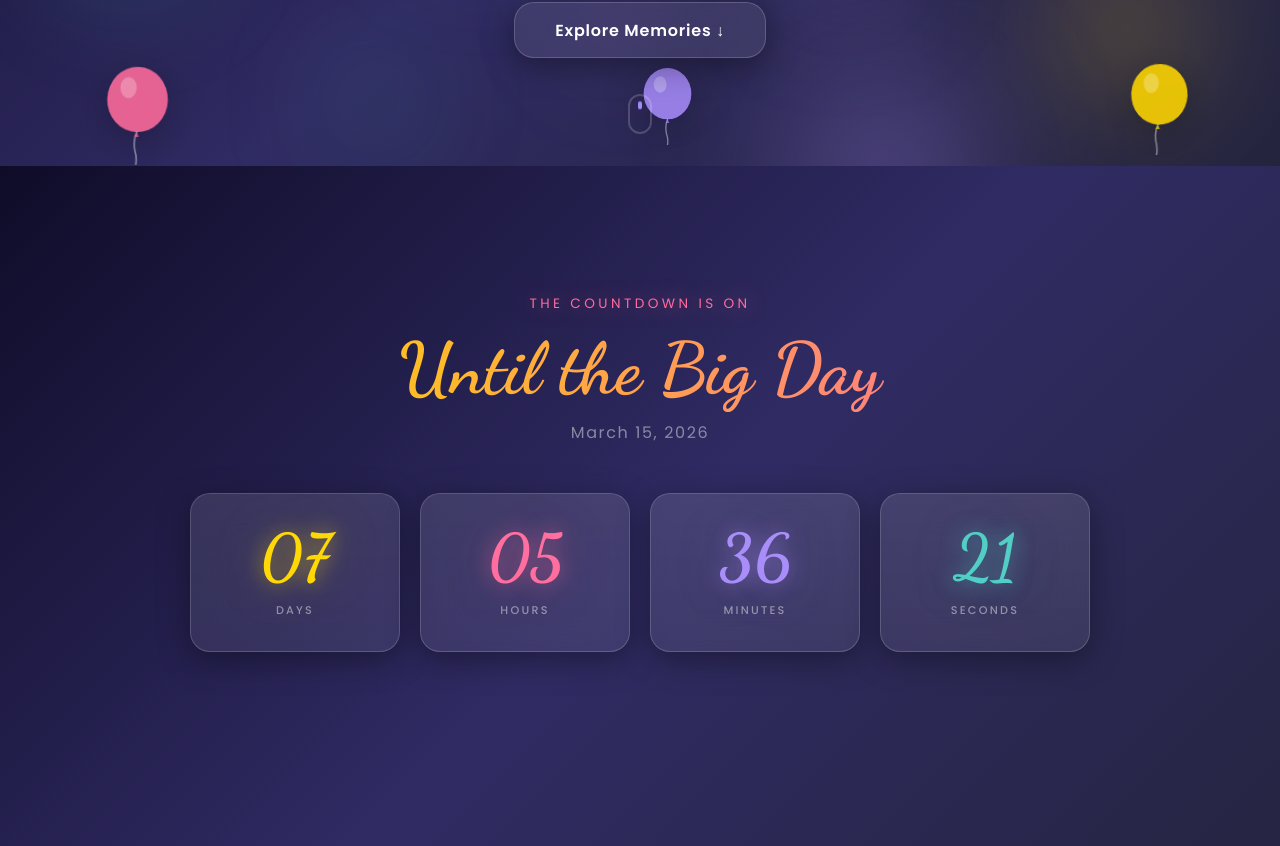
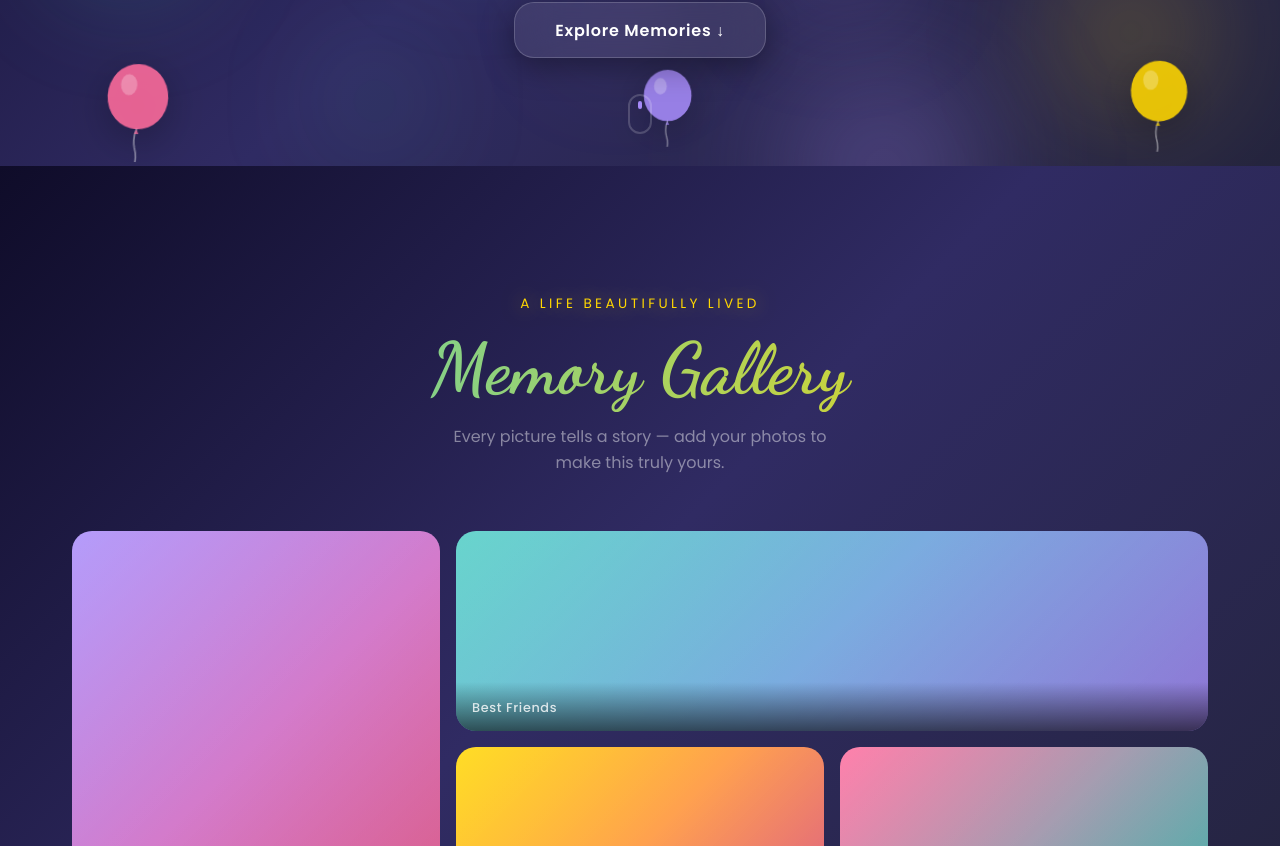
Before and after one commit to karan-shiva/Birthday-site, a React (Vite) app: page / in a window 1280 px wide. Shown: the part 634-1480 px from the top of the page. Built offline with nearby package versions, Linux system fonts and the light colour scheme.

Commit message:
Remove countdown and swapped Gallery and Messages position

```diff
--- a/src/App.jsx
+++ b/src/App.jsx
@@ -1,6 +1,5 @@
 import ParticleBackground from './components/ParticleBackground'
 import Hero from './components/Hero'
-import Countdown from './components/Countdown'
 import Messages from './components/Messages'
 import Gallery from './components/Gallery'
 
@@ -10,9 +9,8 @@ function App() {
       <ParticleBackground />
       <main>
         <Hero />
-        <Countdown />
+        <Gallery />
         <Messages />
-        <Gallery />
       </main>
     </>
   )
--- a/src/components/Countdown.jsx
+++ /dev/null
@@ -1,111 +0,0 @@
-import { useState, useEffect, useRef } from 'react'
-import { motion } from 'framer-motion'
-import confetti from 'canvas-confetti'
-import styles from './Countdown.module.css'
-
-const TARGET_DATE = new Date('2026-03-15T00:00:00')
-
-function getTimeLeft() {
-  const diff = TARGET_DATE - Date.now()
-  if (diff <= 0) return { days: 0, hours: 0, minutes: 0, seconds: 0, done: true }
-  return {
-    days:    Math.floor(diff / (1000 * 60 * 60 * 24)),
-    hours:   Math.floor((diff % (1000 * 60 * 60 * 24)) / (1000 * 60 * 60)),
-    minutes: Math.floor((diff % (1000 * 60 * 60)) / (1000 * 60)),
-    seconds: Math.floor((diff % (1000 * 60)) / 1000),
-    done:    false,
-  }
-}
-
-function CountdownChip({ value, label, accent }) {
-  const [flipping, setFlipping] = useState(false)
-  const [displayed, setDisplayed] = useState(value)
-  const prevValue = useRef(value)
-
-  useEffect(() => {
-    if (value !== prevValue.current) {
-      setFlipping(true)
-      const t = setTimeout(() => {
-        setDisplayed(value)
-        setFlipping(false)
-        prevValue.current = value
-      }, 200)
-      return () => clearTimeout(t)
-    }
-  }, [value])
-
-  return (
-    <div className={styles.chip}>
-      <div
-        className={`${styles.chipInner} glass`}
-        style={{ '--chip-accent': `var(--accent-${accent})` }}
-      >
-        <span
-          className={`${styles.chipValue} ${flipping ? styles.flipping : ''}`}
-          style={{ color: `var(--accent-${accent})`, textShadow: `var(--glow-${accent})` }}
-        >
-          {String(displayed).padStart(2, '0')}
-        </span>
-        <span className={styles.chipLabel}>{label}</span>
-      </div>
-    </div>
-  )
-}
-
-export default function Countdown() {
-  const [timeLeft, setTimeLeft] = useState(getTimeLeft)
-  const birthdayCelebrated = useRef(false)
-
-  useEffect(() => {
-    const id = setInterval(() => {
-      const t = getTimeLeft()
-      setTimeLeft(t)
-      if (t.done && !birthdayCelebrated.current) {
-        birthdayCelebrated.current = true
-        confetti({ particleCount: 200, spread: 120, origin: { y: 0.5 } })
-      }
-    }, 1000)
-    return () => clearInterval(id)
-  }, [])
-
-  if (timeLeft.done) {
-    return (
-      <section id="countdown" className={styles.section}>
-        <motion.div
-          className={`${styles.birthdayCard} glass`}
-          initial={{ opacity: 0, scale: 0.8 }}
-          whileInView={{ opacity: 1, scale: 1 }}
-          transition={{ type: 'spring', stiffness: 100, damping: 12 }}
-          viewport={{ once: true }}
-        >
-          <p className={styles.birthdayEmoji}>🎉</p>
-          <h2 className={styles.birthdayMsg}>Today is the day!</h2>
-          <p className={styles.birthdaySubmsg}>Happy Birthday, Alex! 🎂</p>
-        </motion.div>
-      </section>
-    )
-  }
-
-  return (
-    <section id="countdown" className={styles.section}>
-      <motion.div
-        className={styles.wrapper}
-        initial={{ opacity: 0, y: 80 }}
-        whileInView={{ opacity: 1, y: 0 }}
-        transition={{ duration: 0.8, ease: 'easeOut' }}
-        viewport={{ once: true, amount: 0.2 }}
-      >
-        <p className={styles.eyebrow}>The countdown is on</p>
-        <h2 className={styles.heading}>Until the Big Day</h2>
-        <p className={styles.date}>March 15, 2026</p>
-
-        <div className={styles.chips}>
-          <CountdownChip value={timeLeft.days}    label="Days"    accent="gold"   />
-          <CountdownChip value={timeLeft.hours}   label="Hours"   accent="pink"   />
-          <CountdownChip value={timeLeft.minutes} label="Minutes" accent="purple" />
-          <CountdownChip value={timeLeft.seconds} label="Seconds" accent="mint"   />
-        </div>
-      </motion.div>
-    </section>
-  )
-}
--- a/src/components/Gallery.jsx
+++ b/src/components/Gallery.jsx
@@ -24,7 +24,7 @@ const cellVariants = {
 
 export default function Gallery() {
   return (
-    <section className={styles.section}>
+    <section id="gallery" className={styles.section}>
       <motion.div
         className={styles.header}
         initial={{ opacity: 0, y: 50 }}
--- a/src/components/Hero.jsx
+++ b/src/components/Hero.jsx
@@ -115,7 +115,7 @@ export default function Hero() {
           whileHover={{ scale: 1.05 }}
           whileTap={{ scale: 0.97 }}
           onClick={() =>
-            document.getElementById('countdown')?.scrollIntoView({ behavior: 'smooth' })
+            document.getElementById('gallery')?.scrollIntoView({ behavior: 'smooth' })
           }
         >
           Explore Memories ↓
```
Also changed, not shown: 1 other file (tests, documents, lock files or other folders).
